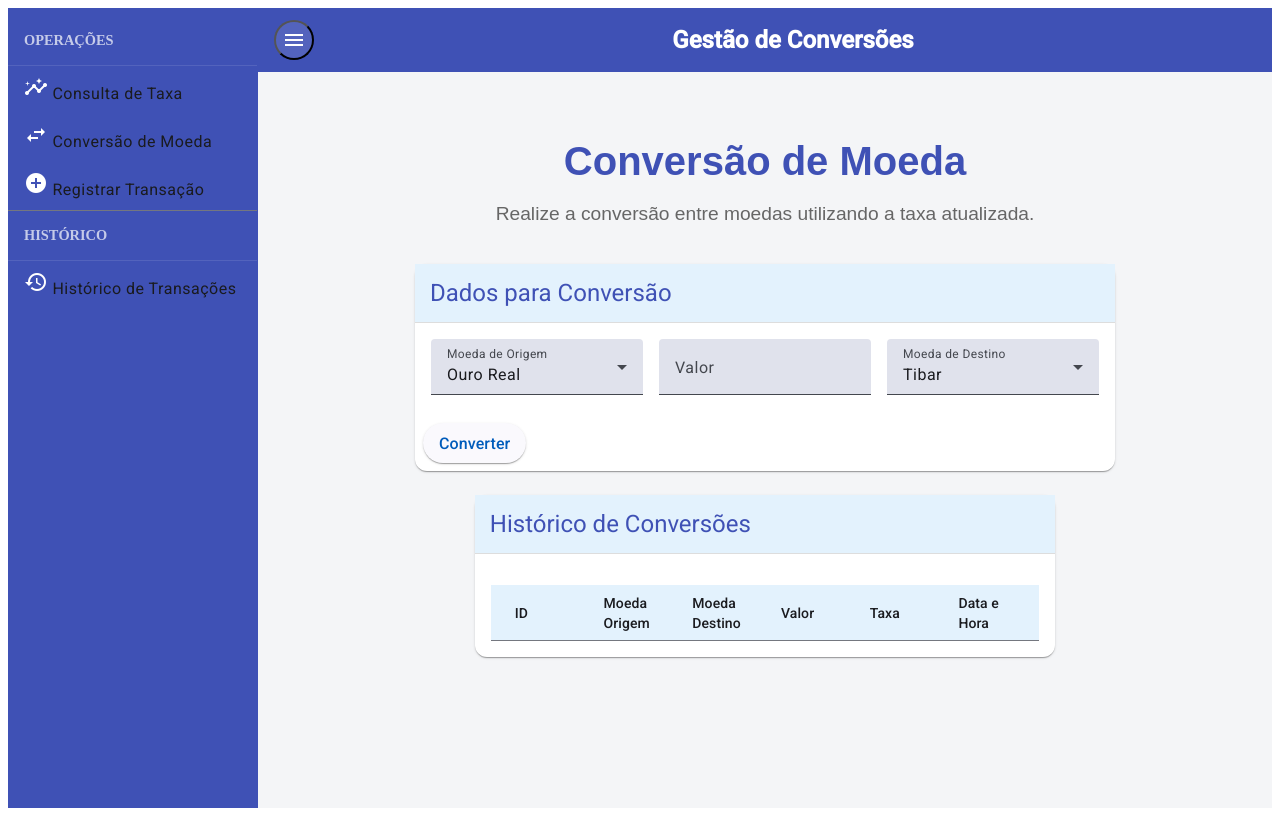
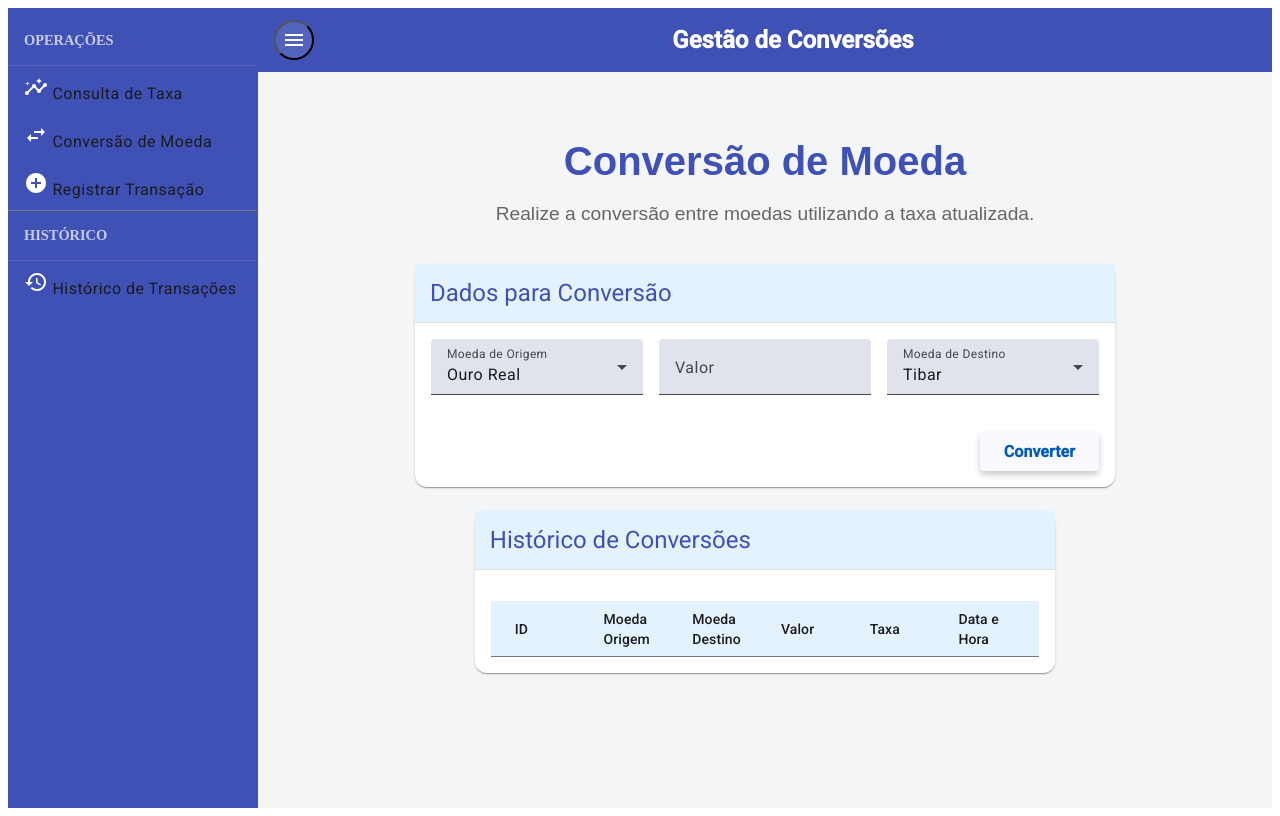
Before and after one commit to WilliamClown/taxaconversao, an Angular app: page /conversao-moeda in a window 1280 px wide. Built offline with nearby package versions, Linux system fonts and the light colour scheme.

Commit message:
Ajuste de layout de conversao

```diff
--- a/src/app/app.component.css
+++ b/src/app/app.component.css
@@ -147,3 +147,29 @@ mat-sidenav {
 mat-list-item {
   border-radius: 0; /* Links sem bordas arredondadas */
 }
+
+/* Estilo global para botões modernos */
+.modern-button {
+  background-color: #3f51b5;
+  color: white;
+  font-size: 1rem;
+  font-weight: bold;
+  padding: 12px 24px;
+  border: none;
+  border-radius: 4px;
+  box-shadow: 0 4px 6px rgba(0, 0, 0, 0.2);
+  transition: all 0.3s ease;
+  cursor: pointer;
+}
+
+.modern-button:hover {
+  background-color: #283593;
+  box-shadow: 0 6px 10px rgba(0, 0, 0, 0.3);
+  transform: translateY(-2px);
+}
+
+.modern-button:active {
+  background-color: #1a237e;
+  transform: translateY(1px);
+  box-shadow: 0 2px 4px rgba(0, 0, 0, 0.2);
+}
--- a/src/app/components/conversao-moeda/conversao-moeda.component.css
+++ b/src/app/components/conversao-moeda/conversao-moeda.component.css
@@ -41,12 +41,6 @@
 
   .form-field {
     flex: 1;
-  }
-
-  /* Botão de Conversão */
-  .convert-button {
-    width: 100%;
-    margin-top: 16px;
   }
 
   /* Cartão de Tabela */
@@ -97,24 +91,6 @@
     gap: 16px;
     justify-content: space-between;
     align-items: flex-start;
-  }
-
-  /* Alinhamento do Botão */
-  .button-container {
-    width: 100%; /* Ocupa toda a largura do formulário */
-    display: flex; /* Ativa flexbox */
-    justify-content: center; /* Centraliza o botão */
-    margin-top: 16px;
-  }
-
-  .button-container.align-right {
-    justify-content: flex-end; /* Alinha o botão à direita */
-  }
-
-  /* Estilo do Botão */
-  button {
-    padding: 8px 16px;
-    font-size: 1rem;
   }
 
 /* Container da Página */
@@ -189,3 +165,38 @@
     background-color: #e0f7fa;
     box-shadow: 0 4px 8px rgba(0, 0, 0, 0.1);
   }
+
+  /* Botão moderno */
+.modern-button {
+    background-color: #3f51b5; /* Azul Material Design */
+    color: white;
+    font-size: 1rem;
+    font-weight: bold;
+    padding: 12px 24px;
+    border: none;
+    border-radius: 4px; /* Bordas arredondadas */
+    box-shadow: 0 4px 6px rgba(0, 0, 0, 0.2); /* Sombra leve */
+    transition: all 0.3s ease; /* Transição suave */
+    cursor: pointer;
+  }
+
+  /* Efeito ao passar o mouse */
+  .modern-button:hover {
+    background-color: #283593; /* Azul mais escuro */
+    box-shadow: 0 6px 10px rgba(0, 0, 0, 0.3); /* Sombra maior */
+    transform: translateY(-2px); /* Eleva o botão */
+  }
+
+  /* Efeito ao pressionar */
+  .modern-button:active {
+    background-color: #1a237e; /* Azul profundo */
+    transform: translateY(1px); /* Reduz a elevação */
+    box-shadow: 0 2px 4px rgba(0, 0, 0, 0.2); /* Sombra menor */
+  }
+
+  /* Alinhamento das ações no cartão */
+  .conversion-card-actions {
+    display: flex;
+    justify-content: flex-end; /* Alinha o botão à direita */
+    padding: 16px;
+  }
--- a/src/app/components/conversao-moeda/conversao-moeda.component.html
+++ b/src/app/components/conversao-moeda/conversao-moeda.component.html
@@ -42,8 +42,15 @@
           {{ resultadoConversao }} {{ moedaDestino }}
         </p>
       </mat-card-content>
-      <mat-card-actions>
-        <button mat-raised-button color="primary" (click)="realizarConversao()">Converter</button>
+      <mat-card-actions class="conversion-card-actions">
+        <button
+          mat-raised-button
+          color="primary"
+          class="modern-button"
+          (click)="realizarConversao()"
+        >
+          Converter
+        </button>
       </mat-card-actions>
     </mat-card>
 
```
